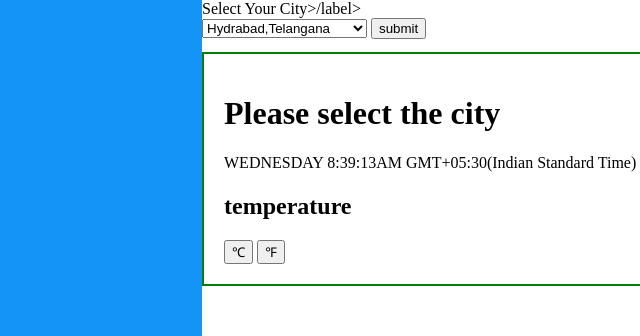
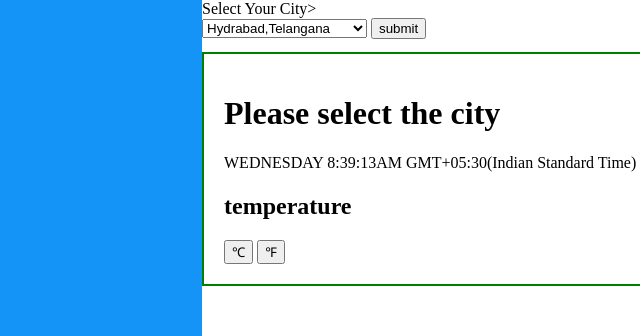
Before and after one commit to Rachana1707/weather-application-1, a plain HTML site: page index.html in a window 1280 px wide. Shown: the top 336 px of the page, 438-1078 px from the left. Drawn offline with Linux system fonts and the light colour scheme.

Commit message:
Update index.html

```diff
--- a/index.html
+++ b/index.html
@@ -12,7 +12,7 @@
             </div>
         </div>
         <div class="right part">
-                            <label for="list">Select Your City>/label></br>
+                            <label for="list">Select Your City></label></br>
                 <select id="list">
                     <option value="Hydrabad,Telangana">Hydrabad,Telangana</option>
                     <option value="Bhopal,MadhyaPradesh">Bhopal,MadhyaPradesh</option>
@@ -23,7 +23,7 @@
                 <input type="button" value="submit" onclick="myfun()">
             <div id="rside" class=" border">
 
-                <h1 id="city">Please select the city</h1>
+                <h1 id="city" >Please select the city</h1>
                 <p id="dateandtime">date</p>
                 <h1 id="clmde"></h1>
                 <h2 id="te"> temperature</h1>
```
